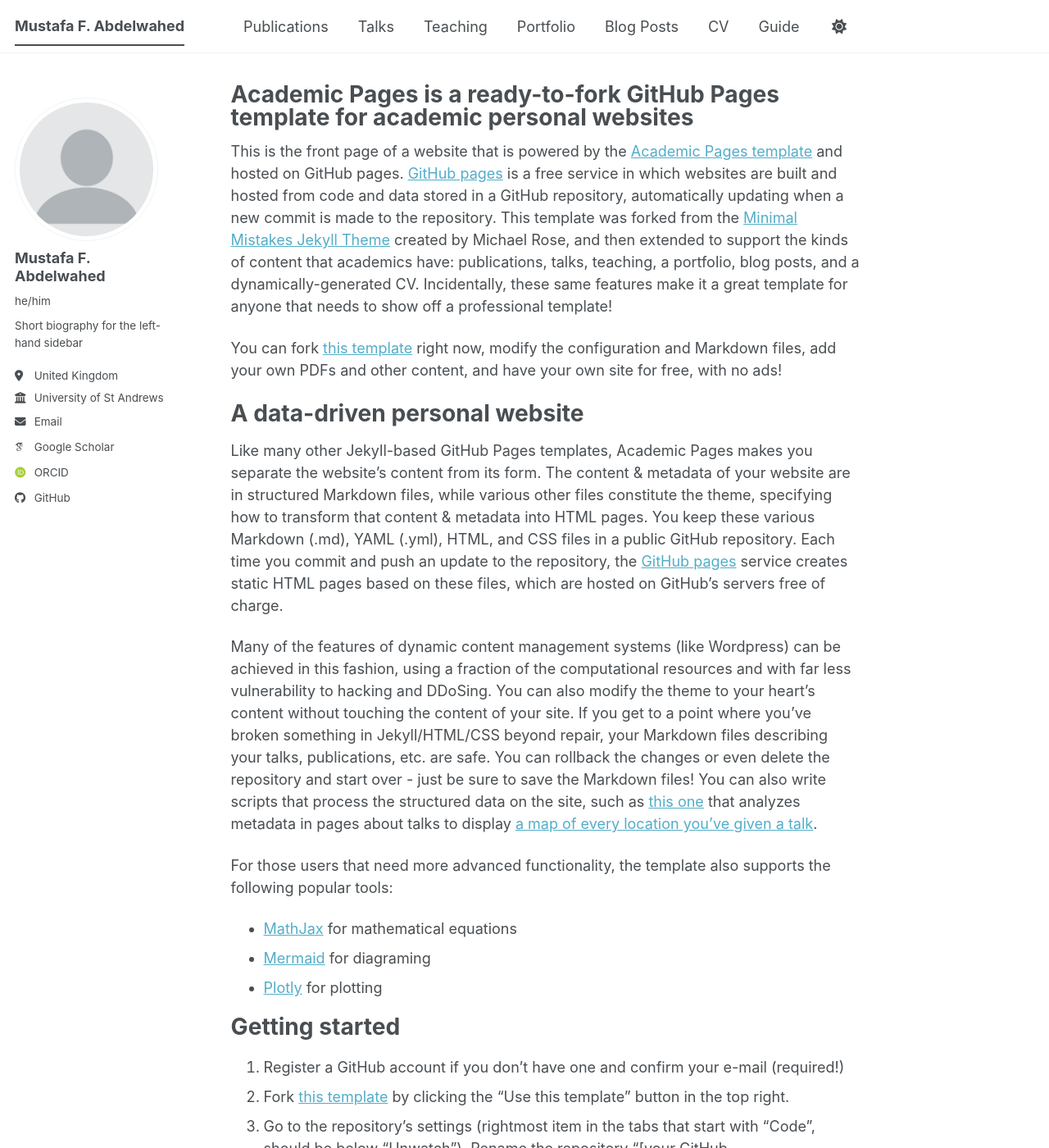
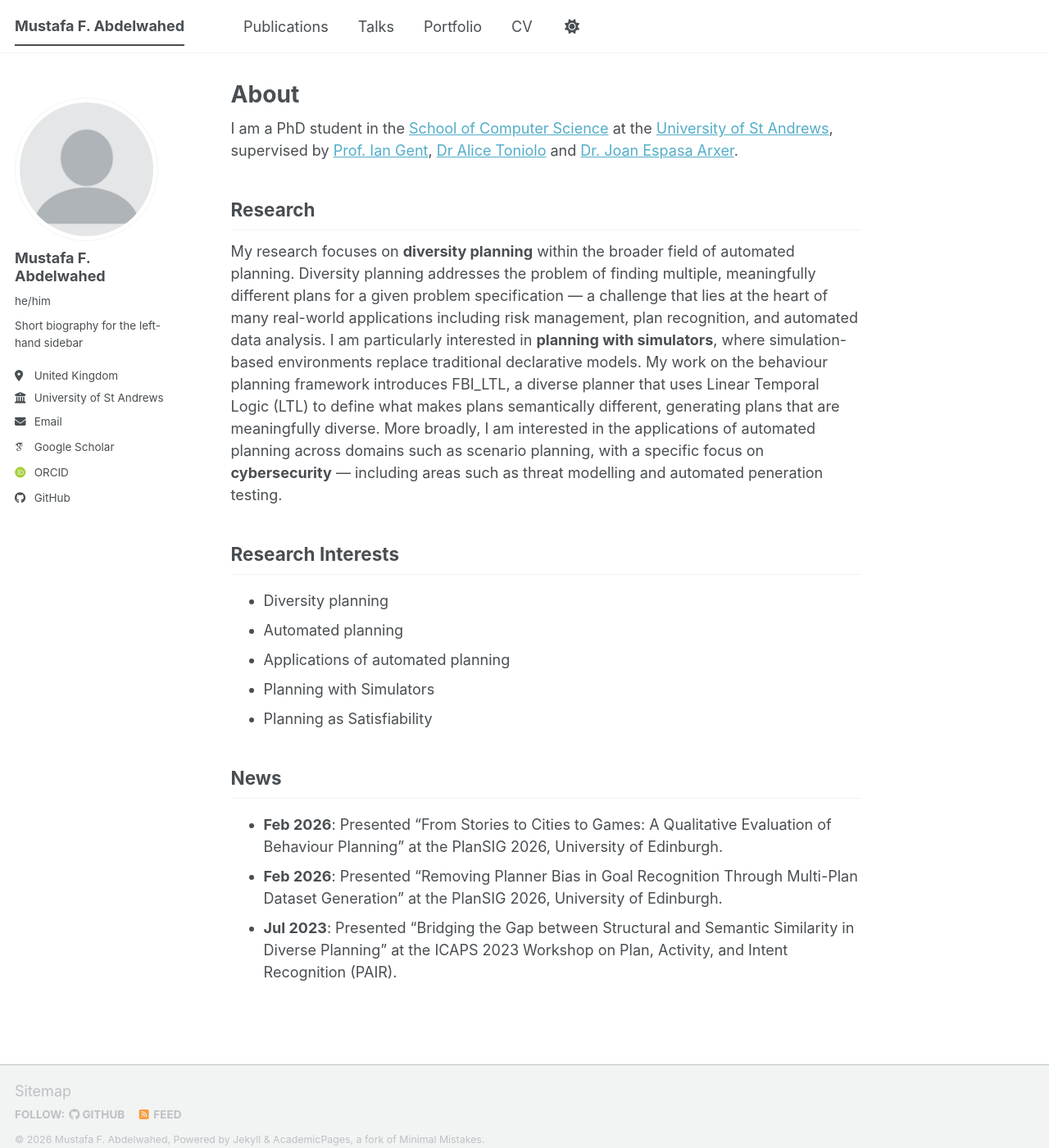
Before and after one commit to MFaisalZaki/MFaisalZaki.github.io, a Jekyll site: the page built from _pages/about.md, in a window 1280 px wide and 1400 px high. Shown: the whole window at 82% size. Built offline with Jekyll 4.4.1, drawn with Linux system fonts in a browser that asks for light colours; some web fonts are replaced; a script bundle is joined from its source files by our own code; library files that are not in the unit come from our copies; some of the changed text lies outside the part shown.

Commit message:
adding the about page.

```diff
--- a/_pages/about.md
+++ b/_pages/about.md
@@ -1,56 +1,28 @@
 ---
 permalink: /
-title: "Academic Pages is a ready-to-fork GitHub Pages template for academic personal websites"
+title: "About"
 author_profile: true
 redirect_from:
   - /about/
   - /about.html
 ---
 
-This is the front page of a website that is powered by the [Academic Pages template](https://github.com/academicpages/academicpages.github.io) and hosted on GitHub pages. [GitHub pages](https://pages.github.com) is a free service in which websites are built and hosted from code and data stored in a GitHub repository, automatically updating when a new commit is made to the repository. This template was forked from the [Minimal Mistakes Jekyll Theme](https://mmistakes.github.io/minimal-mistakes/) created by Michael Rose, and then extended to support the kinds of content that academics have: publications, talks, teaching, a portfolio, blog posts, and a dynamically-generated CV. Incidentally, these same features make it a great template for anyone that needs to show off a professional template!
+I am a PhD student in the [School of Computer Science](https://www.st-andrews.ac.uk/computer-science/) at the [University of St Andrews](https://www.st-andrews.ac.uk/), supervised by [Prof. Ian Gent](https://www.st-andrews.ac.uk/computer-science/people/ipg1/), [Dr Alice Toniolo](https://www.st-andrews.ac.uk/computer-science/people/at258/) and [Dr. Joan Espasa Arxer](https://www.st-andrews.ac.uk/computer-science/people/jea20/).
 
- You can fork [this template](https://github.com/academicpages/academicpages.github.io) right now, modify the configuration and Markdown files, add your own PDFs and other content, and have your own site for free, with no ads!
+## Research
 
-A data-driven personal website
-======
-Like many other Jekyll-based GitHub Pages templates, Academic Pages makes you separate the website's content from its form. The content & metadata of your website are in structured Markdown files, while various other files constitute the theme, specifying how to transform that content & metadata into HTML pages. You keep these various Markdown (.md), YAML (.yml), HTML, and CSS files in a public GitHub repository. Each time you commit and push an update to the repository, the [GitHub pages](https://pages.github.com/) service creates static HTML pages based on these files, which are hosted on GitHub's servers free of charge.
+My research focuses on **diversity planning** within the broader field of automated planning. Diversity planning addresses the problem of finding multiple, meaningfully different plans for a given problem specification — a challenge that lies at the heart of many real-world applications including risk management, plan recognition, and automated data analysis. I am particularly interested in **planning with simulators**, where simulation-based environments replace traditional declarative models. My work on the behaviour planning framework introduces FBI_LTL, a diverse planner that uses Linear Temporal Logic (LTL) to define what makes plans semantically different, generating plans that are meaningfully diverse. More broadly, I am interested in the applications of automated planning across domains such as scenario planning, with a specific focus on **cybersecurity** — including areas such as threat modelling and automated peneration testing.
 
-Many of the features of dynamic content management systems (like Wordpress) can be achieved in this fashion, using a fraction of the computational resources and with far less vulnerability to hacking and DDoSing. You can also modify the theme to your heart's content without touching the content of your site. If you get to a point where you've broken something in Jekyll/HTML/CSS beyond repair, your Markdown files describing your talks, publications, etc. are safe. You can rollback the changes or even delete the repository and start over - just be sure to save the Markdown files! You can also write scripts that process the structured data on the site, such as [this one](https://github.com/academicpages/academicpages.github.io/blob/master/talkmap.ipynb) that analyzes metadata in pages about talks to display [a map of every location you've given a talk](https://academicpages.github.io/talkmap.html).
+## Research Interests
 
-For those users that need more advanced functionality, the template also supports the following popular tools:
-- [MathJax](https://www.mathjax.org/) for mathematical equations
-- [Mermaid](https://mermaid.js.org/) for diagraming
-- [Plotly](https://plotly.com/javascript/) for plotting
+- Diversity planning
+- Automated planning
+- Applications of automated planning
+- Planning with Simulators
+- Planning as Satisfiability
 
-Getting started
-======
-1. Register a GitHub account if you don't have one and confirm your e-mail (required!)
-1. Fork [this template](https://github.com/academicpages/academicpages.github.io) by clicking the "Use this template" button in the top right.
-1. Go to the repository's settings (rightmost item in the tabs that start with "Code", should be below "Unwatch"). Rename the repository "[your GitHub username].github.io", which will also be your website's URL.
-1. Set site-wide configuration and create content & metadata (see below -- also see [this set of diffs](https://archive.is/3TPas) showing what files were changed to set up [an example site](https://getorg-testacct.github.io) for a user with the username "getorg-testacct")
-1. Upload any files (like PDFs, .zip files, etc.) to the files/ directory. They will appear at https://[your GitHub username].github.io/files/example.pdf.
-1. Check status by going to the repository settings, in the "GitHub pages" section
+## News
 
-Site-wide configuration
-------
-The main configuration file for the site is in the base directory in [_config.yml](https://github.com/academicpages/academicpages.github.io/blob/master/_config.yml), which defines the content in the sidebars and other site-wide features. You will need to replace the default variables with ones about yourself and your site's github repository. The configuration file for the top menu is in [_data/navigation.yml](https://github.com/academicpages/academicpages.github.io/blob/master/_data/navigation.yml). For example, if you don't have a portfolio or blog posts, you can remove those items from that navigation.yml file to remove them from the header.
-
-Create content & metadata
-------
-For site content, there is one Markdown file for each type of content, which are stored in directories like _publications, _talks, _posts, _teaching, or _pages. For example, each talk is a Markdown file in the [_talks directory](https://github.com/academicpages/academicpages.github.io/tree/master/_talks). At the top of each Markdown file is structured data in YAML about the talk, which the theme will parse to do lots of cool stuff. The same structured data about a talk is used to generate the list of talks on the [Talks page](https://academicpages.github.io/talks), each [individual page](https://academicpages.github.io/talks/2012-03-01-talk-1) for specific talks, the talks section for the [CV page](https://academicpages.github.io/cv), and the [map of places you've given a talk](https://academicpages.github.io/talkmap.html) (if you run this [python file](https://github.com/academicpages/academicpages.github.io/blob/master/talkmap.py) or [Jupyter notebook](https://github.com/academicpages/academicpages.github.io/blob/master/talkmap.ipynb), which creates the HTML for the map based on the contents of the _talks directory).
-
-**Markdown generator**
-
-The repository includes [a set of Jupyter notebooks](https://github.com/academicpages/academicpages.github.io/tree/master/markdown_generator
-) that converts a CSV containing structured data about talks or presentations into individual Markdown files that will be properly formatted for the Academic Pages template. The sample CSVs in that directory are the ones I used to create my own personal website at stuartgeiger.com. My usual workflow is that I keep a spreadsheet of my publications and talks, then run the code in these notebooks to generate the Markdown files, then commit and push them to the GitHub repository.
-
-How to edit your site's GitHub repository
-------
-Many people use a git client to create files on their local computer and then push them to GitHub's servers. If you are not familiar with git, you can directly edit these configuration and Markdown files directly in the github.com interface. Navigate to a file (like [this one](https://github.com/academicpages/academicpages.github.io/blob/master/_talks/2012-03-01-talk-1.md) and click the pencil icon in the top right of the content preview (to the right of the "Raw | Blame | History" buttons). You can delete a file by clicking the trashcan icon to the right of the pencil icon. You can also create new files or upload files by navigating to a directory and clicking the "Create new file" or "Upload files" buttons.
-
-Example: editing a Markdown file for a talk
-![Editing a Markdown file for a talk](/images/editing-talk.png)
-
-For more info
-------
-More info about configuring Academic Pages can be found in [the guide](https://academicpages.github.io/markdown/), the [growing wiki](https://github.com/academicpages/academicpages.github.io/wiki), and you can always [ask a question on GitHub](https://github.com/academicpages/academicpages.github.io/discussions). The [guides for the Minimal Mistakes theme](https://mmistakes.github.io/minimal-mistakes/docs/configuration/) (which this theme was forked from) might also be helpful.
+- **Feb 2026**: Presented "From Stories to Cities to Games: A Qualitative Evaluation of Behaviour Planning" at the PlanSIG 2026, University of Edinburgh.
+- **Feb 2026**: Presented "Removing Planner Bias in Goal Recognition Through Multi-Plan Dataset Generation" at the PlanSIG 2026, University of Edinburgh.
+- **Jul 2023**: Presented "Bridging the Gap between Structural and Semantic Similarity in Diverse Planning" at the ICAPS 2023 Workshop on Plan, Activity, and Intent Recognition (PAIR).
```
Also changed, not shown: _data/navigation.yml (+6 -6 lines).
